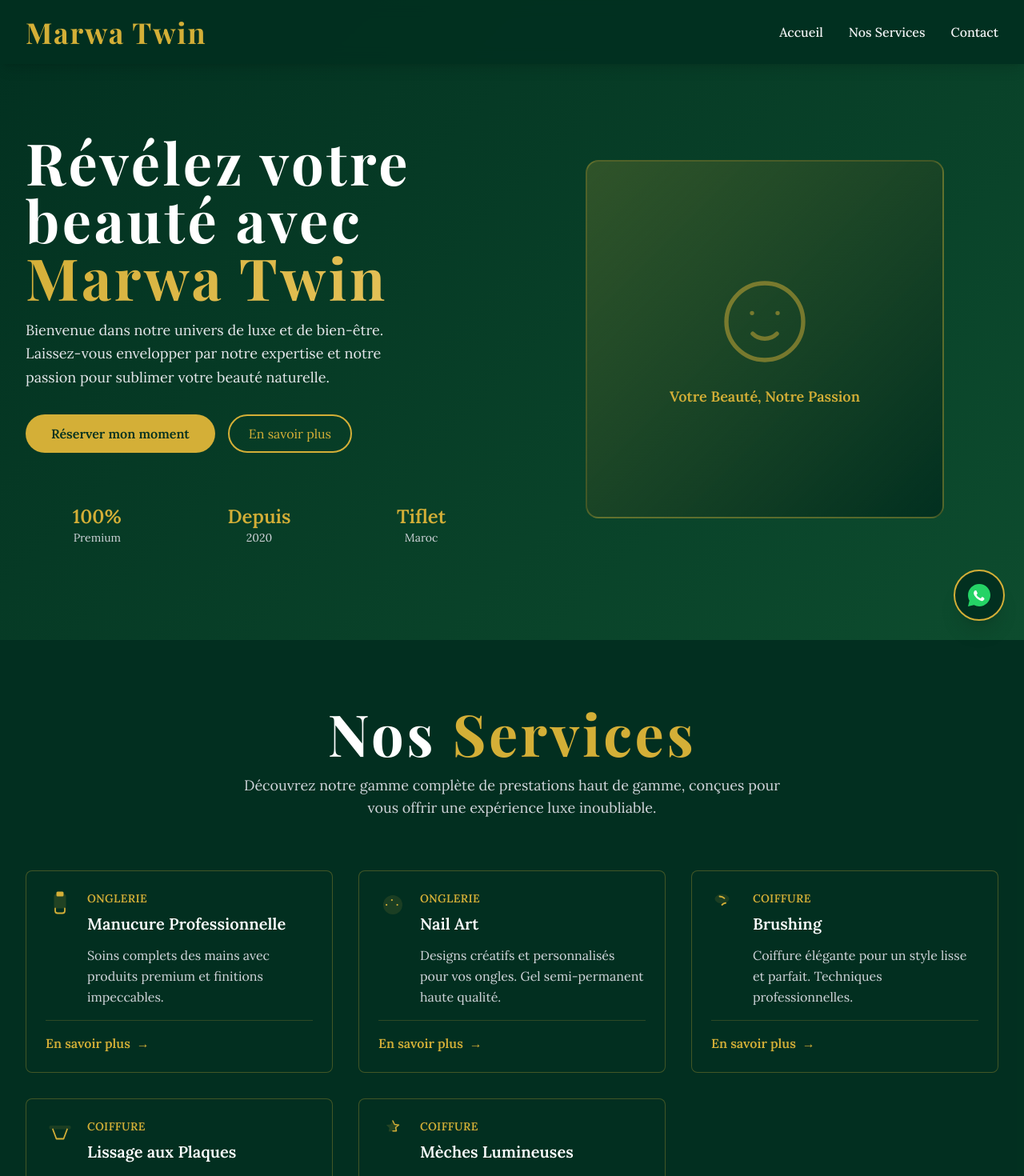
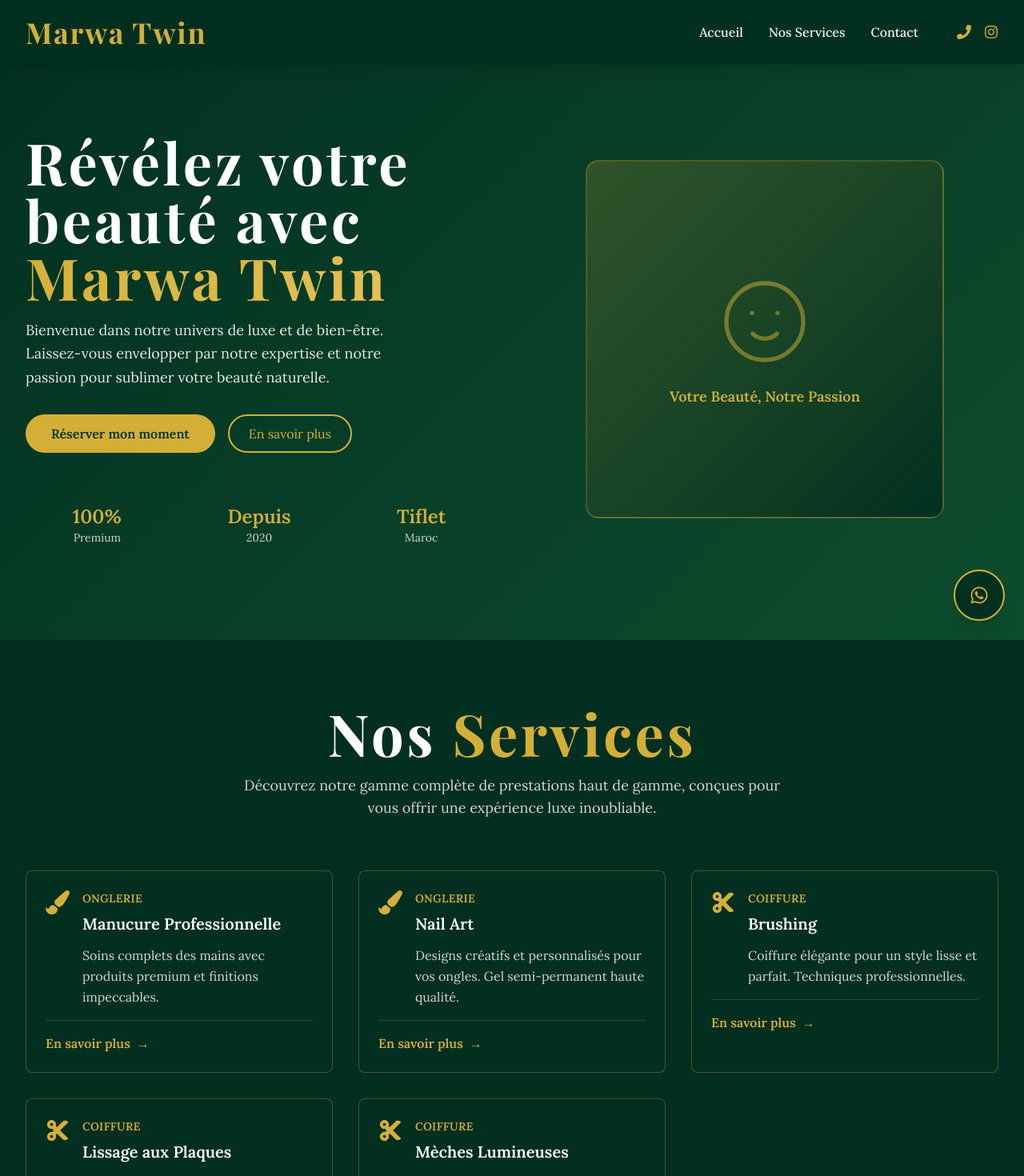
Before and after one commit to ilyass-rakas/marwa-twins, a React (Vite) app: page / in a window 1280 px wide. Shown: the top 1470 px of the page at 80% size. Built offline with nearby package versions, Linux system fonts and the light colour scheme.

Commit message:
Use react-icons for socials, services and testimonials; add react-icons dependency

```diff
--- a/package.json
+++ b/package.json
@@ -9,7 +9,8 @@
   },
   "dependencies": {
     "react": "^18.2.0",
-    "react-dom": "^18.2.0"
+    "react-dom": "^18.2.0",
+    "react-icons": "^4.10.1"
   },
   "devDependencies": {
     "@vitejs/plugin-react": "^4.2.1",
--- a/src/components/Footer.jsx
+++ b/src/components/Footer.jsx
@@ -1,4 +1,5 @@
 import React from 'react'
+import { FaInstagram, FaMapMarkerAlt, FaPhone } from 'react-icons/fa'
 
 export default function Footer() {
   const handleWhatsApp = () => {
@@ -24,12 +25,10 @@ export default function Footer() {
 
           {/* Location */}
           <div className="space-y-4">
-            <h4 className="text-lg font-bold text-white">📍 Nous Localiser</h4>
+            <h4 className="text-lg font-bold text-white flex items-center gap-2"><FaMapMarkerAlt className="text-gold" /> Nous Localiser</h4>
             <div className="text-gray-300 space-y-2">
               <p className="font-semibold text-gold">Tiflet, Maroc</p>
-              <p className="text-sm">
-                Venez nous visiter pour une expérience de beauté incomparable.
-              </p>
+              <p className="text-sm">Venez nous visiter pour une expérience de beauté incomparable.</p>
               <p className="text-sm pt-2">
                 <span className="font-semibold">Horaires:</span><br />
                 Lun-Sam: 10h - 20h<br />
@@ -46,28 +45,14 @@ export default function Footer() {
                 onClick={handleWhatsApp}
                 className="btn-primary justify-center w-full flex items-center gap-3"
               >
-                <svg width="20" height="20" viewBox="0 0 24 24" fill="none" xmlns="http://www.w3.org/2000/svg">
-                  <path d="M20.52 3.48A11.92 11.92 0 0 0 12 0C5.373 0 0 5.373 0 12c0 2.116.553 4.084 1.52 5.83L0 24l6.36-1.52A11.937 11.937 0 0 0 12 24c6.627 0 12-5.373 12-12 0-3.22-1.255-6.22-3.48-8.52z" fill="#25D366"/>
-                  <path d="M17.473 14.848c-.293-.147-1.73-.853-1.998-.951-.268-.098-.463-.147-.66.147s-.756.951-.928 1.148c-.17.197-.34.221-.633.074-.293-.147-1.238-.455-2.356-1.45-.872-.78-1.46-1.742-1.63-2.036-.17-.293-.018-.452.13-.6.134-.133.293-.347.439-.52.146-.175.195-.293.293-.488.098-.197.049-.37-.025-.52-.074-.147-.66-1.59-.905-2.178-.238-.57-.48-.492-.66-.5l-.56-.01c-.197 0-.52.074-.794.37s-1.04 1.02-1.04 2.48 1.064 2.876 1.212 3.074c.146.197 2.094 3.2 5.076 4.487 2.244 1.01 2.464.83 2.91.78.446-.049 1.73-.707 1.977-1.39.248-.683.248-1.268.173-1.39-.074-.123-.268-.197-.56-.344z" fill="#fff"/>
-                </svg>
+                <FaPhone className="text-2xl text-gold" />
                 <span>Prendre rendez-vous</span>
               </button>
               <button
                 onClick={handleInstagram}
                 className="btn-secondary justify-center w-full flex items-center gap-3"
               >
-                <svg width="20" height="20" viewBox="0 0 24 24" fill="none" xmlns="http://www.w3.org/2000/svg">
-                  <defs>
-                    <linearGradient id="ig" x1="0" x2="1" y1="0" y2="1">
-                      <stop offset="0%" stopColor="#f58529"/>
-                      <stop offset="50%" stopColor="#dd2a7b"/>
-                      <stop offset="100%" stopColor="#8134af"/>
-                    </linearGradient>
-                  </defs>
-                  <rect x="2" y="2" width="20" height="20" rx="5" fill="url(#ig)"/>
-                  <path d="M12 7.2a4.8 4.8 0 100 9.6 4.8 4.8 0 000-9.6zm0 7.92a3.12 3.12 0 110-6.24 3.12 3.12 0 010 6.24z" fill="#fff"/>
-                  <circle cx="17.6" cy="6.4" r="0.88" fill="#fff"/>
-                </svg>
+                <FaInstagram className="text-2xl text-gold" />
                 <span>@marwa_anbar____</span>
               </button>
             </div>
--- a/src/components/Header.jsx
+++ b/src/components/Header.jsx
@@ -1,4 +1,5 @@
 import React, { useState } from 'react'
+import { FaInstagram, FaPhone } from 'react-icons/fa'
 
 export default function Header() {
   const [isOpen, setIsOpen] = useState(false)
@@ -15,7 +16,7 @@ export default function Header() {
           </div>
 
           {/* Desktop Menu */}
-          <nav className="hidden md:flex gap-8">
+          <nav className="hidden md:flex gap-8 items-center">
             <a href="#accueil" className="text-gray-100 hover:text-gold transition duration-300 font-medium">
               Accueil
             </a>
@@ -25,6 +26,10 @@ export default function Header() {
             <a href="#contact" className="text-gray-100 hover:text-gold transition duration-300 font-medium">
               Contact
             </a>
+            <div className="flex items-center gap-4 ml-4">
+              <a href="#contact" className="text-gold hover:text-gold-light text-lg"><FaPhone /></a>
+              <a href="https://instagram.com/marwa_anbar____" target="_blank" rel="noreferrer" className="text-gold hover:text-gold-light text-lg"><FaInstagram /></a>
+            </div>
           </nav>
 
           {/* Mobile Menu Button */}
--- a/src/components/Services.jsx
+++ b/src/components/Services.jsx
@@ -1,4 +1,5 @@
 import React from 'react'
+import { FaCut, FaPaintBrush } from 'react-icons/fa'
 
 export default function Services() {
   const services = [
@@ -7,62 +8,35 @@ export default function Services() {
       category: 'Onglerie',
       title: 'Manucure Professionnelle',
       description: 'Soins complets des mains avec produits premium et finitions impeccables.',
-      icon: (
-        <svg width="36" height="36" viewBox="0 0 24 24" fill="none" xmlns="http://www.w3.org/2000/svg">
-          <rect x="7" y="3" width="10" height="12" rx="2" fill="#D4AF37" opacity="0.15"/>
-          <rect x="9" y="1" width="6" height="4" rx="1" fill="#D4AF37"/>
-          <path d="M8 15v2a2 2 0 002 2h4a2 2 0 002-2v-2" stroke="#D4AF37" strokeWidth="1.2" strokeLinecap="round" strokeLinejoin="round"/>
-        </svg>
-      ),
+      icon: <FaPaintBrush className="text-3xl text-gold" />,
     },
     {
       id: 2,
       category: 'Onglerie',
       title: 'Nail Art',
       description: 'Designs créatifs et personnalisés pour vos ongles. Gel semi-permanent haute qualité.',
-      icon: (
-        <svg width="36" height="36" viewBox="0 0 24 24" fill="none" xmlns="http://www.w3.org/2000/svg">
-          <circle cx="12" cy="12" r="8" fill="#D4AF37" opacity="0.12"/>
-          <path d="M7.5 12a.75.75 0 11-1.5 0 .75.75 0 011.5 0zM12 8a.75.75 0 11-1.5 0A.75.75 0 0112 8zM16.5 12a.75.75 0 11-1.5 0 .75.75 0 011.5 0z" fill="#D4AF37"/>
-        </svg>
-      ),
+      icon: <FaPaintBrush className="text-3xl text-gold" />,
     },
     {
       id: 3,
       category: 'Coiffure',
       title: 'Brushing',
       description: 'Coiffure élégante pour un style lisse et parfait. Techniques professionnelles.',
-      icon: (
-        <svg width="36" height="36" viewBox="0 0 24 24" fill="none" xmlns="http://www.w3.org/2000/svg">
-          <path d="M3 7c0-2 3-4 6-4s6 2 6 4-3 4-6 4-6-2-6-4z" fill="#D4AF37" opacity="0.12"/>
-          <path d="M7 5c1.5 0 3 .6 4 1.6" stroke="#D4AF37" strokeWidth="1.2" strokeLinecap="round" strokeLinejoin="round"/>
-          <path d="M9 12c1-1 2-1.5 3-1.5" stroke="#D4AF37" strokeWidth="1.2" strokeLinecap="round" strokeLinejoin="round"/>
-        </svg>
-      ),
+      icon: <FaCut className="text-3xl text-gold" />,
     },
     {
       id: 4,
       category: 'Coiffure',
       title: 'Lissage aux Plaques',
       description: 'Transformation complète avec soin profond. Résultats durables et brillants.',
-      icon: (
-        <svg width="36" height="36" viewBox="0 0 24 24" fill="none" xmlns="http://www.w3.org/2000/svg">
-          <rect x="3" y="6" width="18" height="3" rx="1" fill="#D4AF37" opacity="0.12"/>
-          <path d="M6 9l3 8h6l3-8" stroke="#D4AF37" strokeWidth="1.2" strokeLinecap="round" strokeLinejoin="round"/>
-        </svg>
-      ),
+      icon: <FaCut className="text-3xl text-gold" />,
     },
     {
       id: 5,
       category: 'Coiffure',
       title: 'Mèches Lumineuses',
       description: 'Éclaircissement naturel pour sublimer votre teint. Technique douce et professionnelle.',
-      icon: (
-        <svg width="36" height="36" viewBox="0 0 24 24" fill="none" xmlns="http://www.w3.org/2000/svg">
-          <path d="M12 2l1.5 3 3.5.5-2.6 2 0.6 3L12 10.5 8.5 11l.6-3L6.5 5.5 10 5 12 2z" fill="#D4AF37" opacity="0.16"/>
-          <path d="M12 2l1.5 3 3.5.5-2.6 2 .6 3L12 10.5" stroke="#D4AF37" strokeWidth="1" strokeLinecap="round" strokeLinejoin="round"/>
-        </svg>
-      ),
+      icon: <FaCut className="text-3xl text-gold" />,
     },
   ]
 
--- a/src/components/Testimonials.jsx
+++ b/src/components/Testimonials.jsx
@@ -1,4 +1,5 @@
 import React from 'react'
+import { FaStar } from 'react-icons/fa'
 
 const reviews = [
   { id: 1, name: 'Sara', text: 'Meilleur brushing de Tiflet ! Le résultat tient toute la semaine.', rating: 5 },
@@ -11,9 +12,7 @@ function Stars({ count = 5 }) {
   return (
     <div className="flex text-gold">
       {Array.from({ length: count }).map((_, i) => (
-        <svg key={i} className="w-4 h-4" viewBox="0 0 24 24" fill="currentColor" xmlns="http://www.w3.org/2000/svg">
-          <path d="M12 .587l3.668 7.431L23.327 9.6l-5.659 5.518L18.997 24 12 20.201 5.003 24l1.329-8.882L.673 9.6l7.659-1.582L12 .587z" />
-        </svg>
+        <FaStar key={i} className="w-4 h-4 text-gold" />
       ))}
     </div>
   )
--- a/src/components/WhatsAppButton.jsx
+++ b/src/components/WhatsAppButton.jsx
@@ -1,4 +1,5 @@
 import React from 'react'
+import { FaWhatsapp } from 'react-icons/fa'
 
 export default function WhatsAppButton({ number = '212612345678', message = 'Bonjour, je voudrais prendre rendez-vous chez Marwa Twin' }) {
   const handleClick = () => {
@@ -9,13 +10,10 @@ export default function WhatsAppButton({ number = '212612345678', message = 'Bon
   return (
     <button
       onClick={handleClick}
-      className="fixed bottom-6 right-6 w-16 h-16 bg-emerald-dark border-2 border-gold rounded-full flex items-center justify-center shadow-xl whatsapp-pulse hover:scale-105 transition-transform z-50"
+      className="fixed bottom-6 right-6 w-16 h-16 bg-emerald-dark border-2 border-gold rounded-full flex items-center justify-center shadow-xl whatsapp-pulse hover:scale-105 transition-transform z-50 text-gold"
       title="Prendre rendez-vous sur WhatsApp"
     >
-      <svg width="28" height="28" viewBox="0 0 24 24" fill="none" xmlns="http://www.w3.org/2000/svg">
-        <path d="M20.52 3.48A11.92 11.92 0 0 0 12 0C5.373 0 0 5.373 0 12c0 2.116.553 4.084 1.52 5.83L0 24l6.36-1.52A11.937 11.937 0 0 0 12 24c6.627 0 12-5.373 12-12 0-3.22-1.255-6.22-3.48-8.52z" fill="#25D366"/>
-        <path d="M17.473 14.848c-.293-.147-1.73-.853-1.998-.951-.268-.098-.463-.147-.66.147s-.756.951-.928 1.148c-.17.197-.34.221-.633.074-.293-.147-1.238-.455-2.356-1.45-.872-.78-1.46-1.742-1.63-2.036-.17-.293-.018-.452.13-.6.134-.133.293-.347.439-.52.146-.175.195-.293.293-.488.098-.197.049-.37-.025-.52-.074-.147-.66-1.59-.905-2.178-.238-.57-.48-.492-.66-.5l-.56-.01c-.197 0-.52.074-.794.37s-1.04 1.02-1.04 2.48 1.064 2.876 1.212 3.074c.146.197 2.094 3.2 5.076 4.487 2.244 1.01 2.464.83 2.91.78.446-.049 1.73-.707 1.977-1.39.248-.683.248-1.268.173-1.39-.074-.123-.268-.197-.56-.344z" fill="#fff"/>
-      </svg>
+      <FaWhatsapp className="text-2xl" />
     </button>
   )
 }
```
